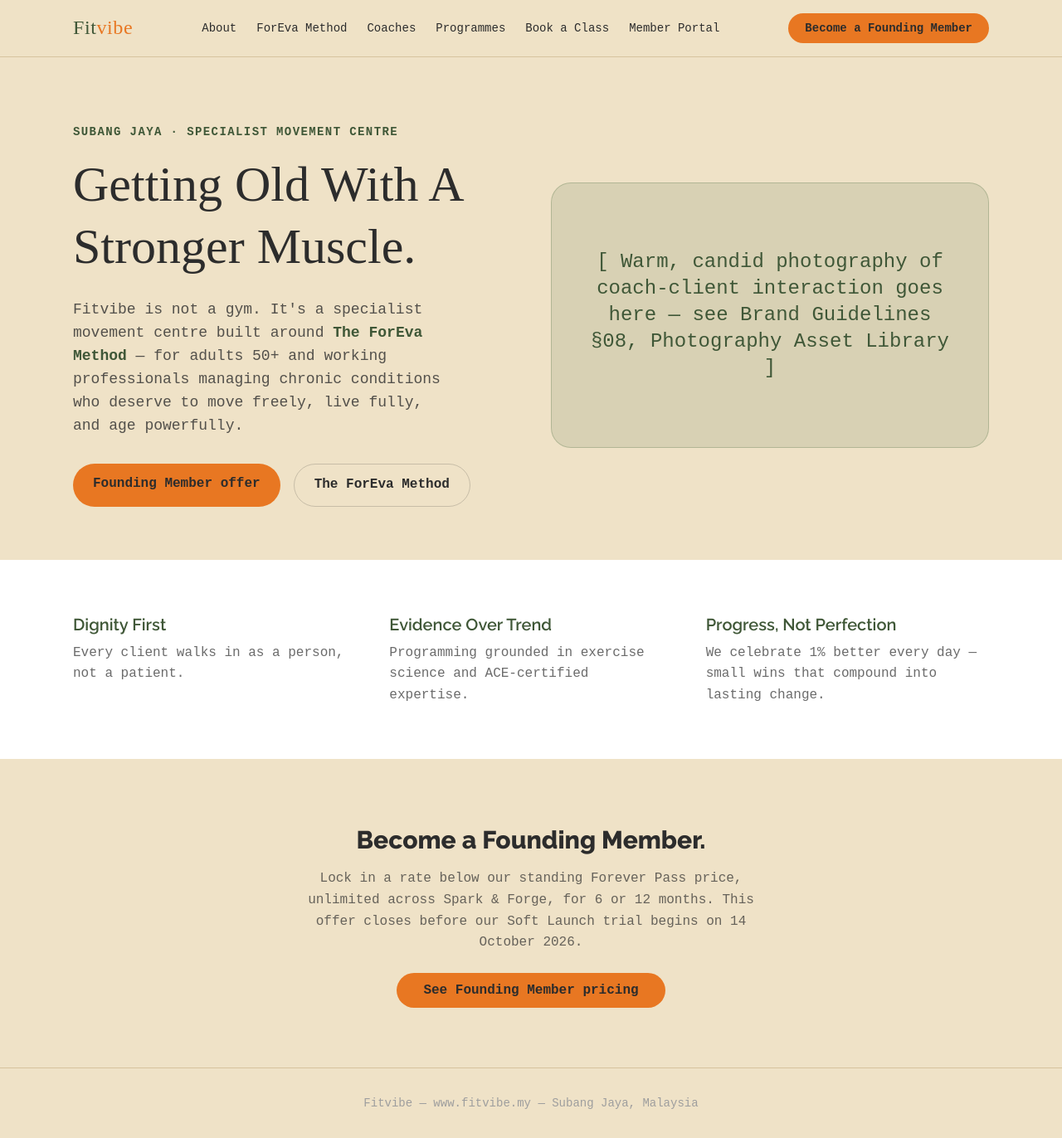
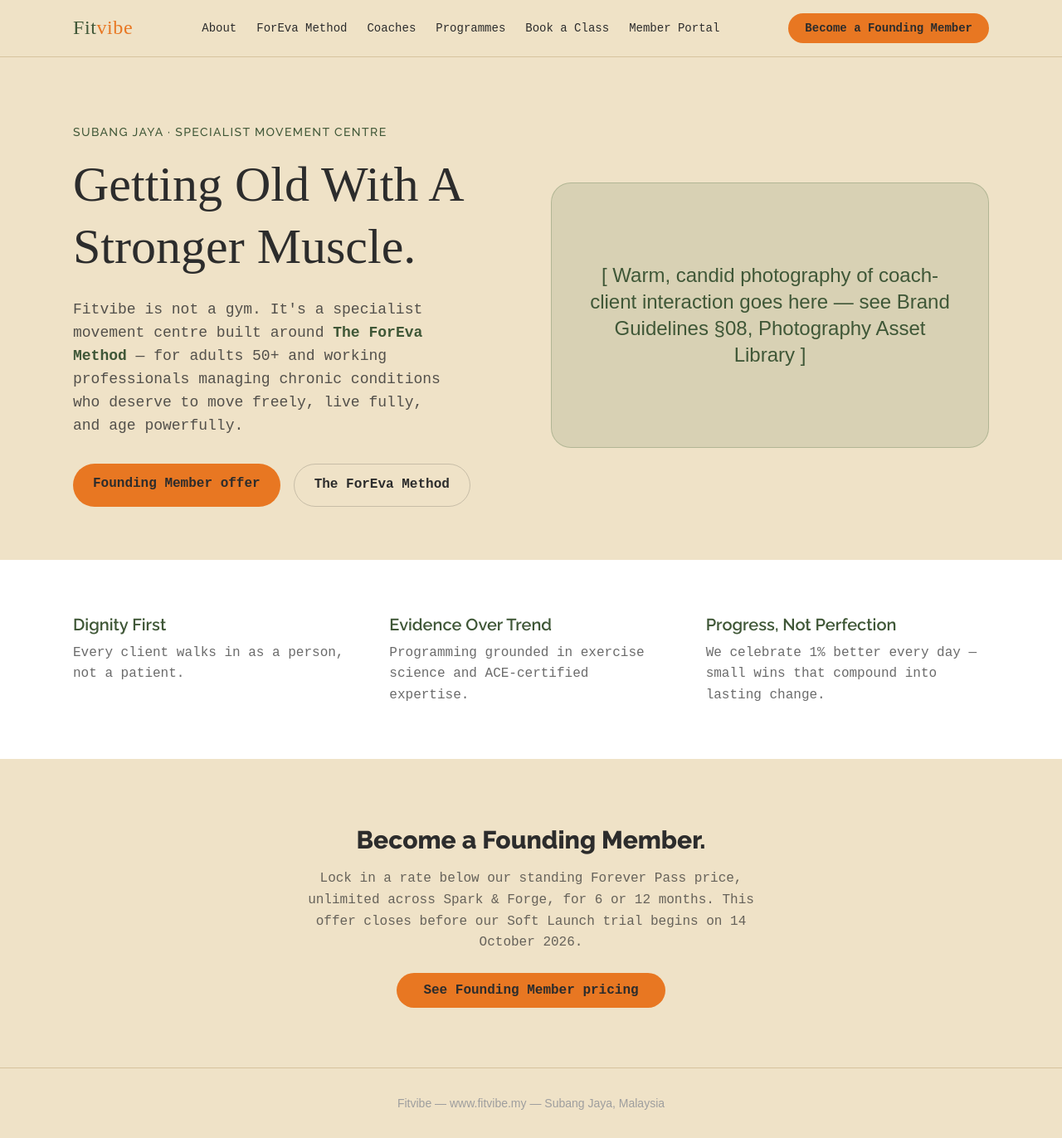
Before and after one commit to ethanRjoseph14/fitvibe-system, a Next.js app: page / in a window 1280 px wide. Shown: the whole page at 83% size. Built offline with nearby package versions, Linux system fonts and the light colour scheme; a web font is replaced by a local one.

Commit message:
Update typography classes in page.tsx

```diff
--- a/app/page.tsx
+++ b/app/page.tsx
@@ -9,10 +9,10 @@ export default function Home() {
       {/* Hero */}
       <section className="mx-auto max-w-6xl px-6 pt-20 pb-16 grid md:grid-cols-2 gap-12 items-center">
         <div>
-          <p className="text-sm font-semibold tracking-widest text-evergreen uppercase mb-4">
+          <p className="font-section-header text-sm text-evergreen tracking-widest uppercase mb-4">
             Subang Jaya · Specialist Movement Centre
           </p>
-          <h1 className="font-display text-5xl md:text-6xl leading-tight mb-6">
+          <h1 className="text-5xl md:text-6xl leading-tight mb-6">
             Getting Old With A<br /> Stronger Muscle.
           </h1>
           <p className="text-lg text-charcoal/80 max-w-md mb-8">
@@ -37,7 +37,7 @@ export default function Home() {
           </div>
         </div>
         <div className="rounded-3xl bg-sage/20 border border-sage/40 p-10 h-80 flex items-center justify-center">
-          <p className="font-display text-2xl text-evergreen text-center">
+          <p className="font-caption text-2xl text-evergreen text-center">
             [ Warm, candid photography of coach-client interaction goes here —
             see Brand Guidelines §08, Photography Asset Library ]
           </p>
@@ -62,7 +62,7 @@ export default function Home() {
             },
           ].map((v) => (
             <div key={v.title}>
-              <h3 className="font-display text-xl text-evergreen mb-2">{v.title}</h3>
+              <h3 className="text-xl text-evergreen mb-2">{v.title}</h3>
               <p className="text-charcoal/70">{v.body}</p>
             </div>
           ))}
@@ -71,7 +71,7 @@ export default function Home() {
 
       {/* Founding member CTA */}
       <section className="mx-auto max-w-6xl px-6 py-20 text-center">
-        <h2 className="font-display text-3xl mb-4">Become a Founding Member.</h2>
+        <h2 className="text-3xl mb-4">Become a Founding Member.</h2>
         <p className="text-charcoal/70 max-w-xl mx-auto mb-8">
           Lock in a rate below our standing Forever Pass price, unlimited across Spark &amp;
           Forge, for 6 or 12 months. This offer closes before our Soft Launch trial begins
@@ -85,7 +85,7 @@ export default function Home() {
         </Link>
       </section>
 
-      <footer className="border-t border-tan/60 py-8 text-center text-sm text-mid-gray">
+      <footer className="font-caption border-t border-tan/60 py-8 text-center text-sm text-mid-gray">
         Fitvibe — www.fitvibe.my — Subang Jaya, Malaysia
       </footer>
     </div>
```
